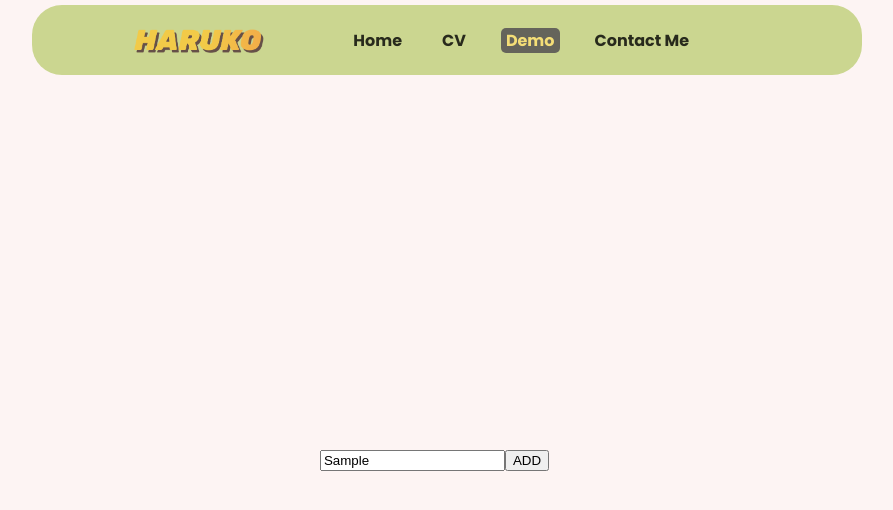
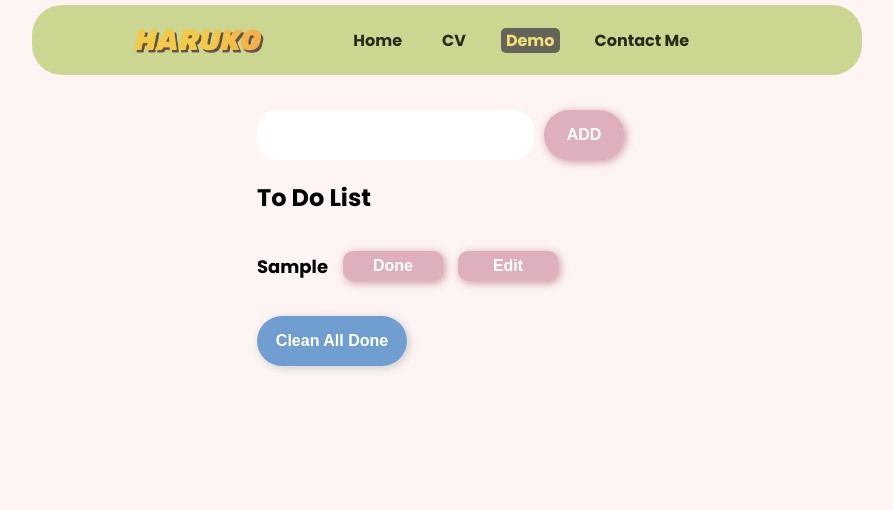
Before and after one commit to Fengziqing/portfolio, a React (Create React App) app: page /Demo/TodoList in a window 1280 px wide. Both pictures are taken after typing "Sample" into the empty fields and a click on the button "ADD". Shown: the top 510 px of the page, without its empty margins (193-1086 px from the left). Built offline with nearby package versions, Linux system fonts and the light colour scheme.

Commit message:
todo-list and restructure

```diff
--- a/src/components/BentoComponents/ClickHorizontalRectangle.scss
+++ b/src/components/BentoComponents/ClickHorizontalRectangle.scss
@@ -2,7 +2,6 @@
 
 .click-horizontal-rectangle {
     margin: var(--margin);
-    padding: 5px;
     width: var(--large-width);
     height: var(--small-heigh);
     background: #9fb0cf;
@@ -13,12 +12,11 @@
     cursor: pointer;
     text-align: center;
     transition: background-color 0.3s;
-    box-shadow: 2px 3px 2px #665048;
+    box-shadow: 2px 2px 10px #665048;
 
     img {
         object-fit: cover;
         background-color: #665048;
-        border-radius: var(--radius);
         width: 50%;
     }
 
@@ -37,6 +35,6 @@
 
     &:hover {
         opacity: 90%;
-        box-shadow: 1px 1px 0 #665048;
+        box-shadow: 1px 1px 8px gray;
     }
 }
--- a/src/components/Contact/index.js
+++ b/src/components/Contact/index.js
@@ -15,9 +15,9 @@ const Contact = () => {
     const [sendOk, setSendOk] = useState(false);
     const [sendFailed, setSendFailed] = useState(false);
     const [sendButton, setSendButton] = useState('Send');
-    const [name_error_visible, setName_error_visiable] = useState(false);
-    const [email_error_visible, setEmail_error_visible] = useState(false);
-    const [message_error_visible, setMessage_error_visible] = useState(false);
+    const [emailErrorText, setEmailErrorText] = useState('');
+    const [nameErrorText,setNameErrorText] = useState('');
+    const [messageErrorText,setMessageErrorText] = useState('');
 
     function colsePopUpWindow() {
         setSendFailed(false);
@@ -71,25 +71,37 @@ const Contact = () => {
     function handleSend (e) {
         e.preventDefault();
         //data checking
-        if (name === '') {
-            setName_error_visiable(true);
+        if (name.length === 0) {
+            setNameErrorText('At least, let me know your name 🥺🙏');
             setTimeout(() => {
-                setName_error_visiable(false);
+                setNameErrorText('');
+            }, 5000);
+            return;
+        }else if(name.length>30){
+            setNameErrorText('Your Name should shorter than 30 letters ✍️');
+            setTimeout(() => {
+                setNameErrorText('');
             }, 5000);
             return;
         }
         const emailRegex = /^[^\s@]+@[^\s@]+\.[^\s@]+$/;
         if (!emailRegex.test(email)) {
-            setEmail_error_visible(true);
+            setEmailErrorText('Please enter a valid email address 🥺🥺🥺');
             setTimeout(() => {
-                setEmail_error_visible(false);
+                setEmailErrorText('');
             }, 5000);
             return;
         }
-        if (message==='') {
-            setMessage_error_visible(true);
+        if (message.length===0) {
+            setMessageErrorText('Are you sure you don\'t wanna say anything🥺🥺🥺');
             setTimeout(() => {
-                setMessage_error_visible(false);
+                setMessageErrorText('');
+            }, 5000);
+            return;
+        }else if(message.length>5){
+            setMessageErrorText('Your message is too long ❌ , should shorter than 500 letters ✅');
+            setTimeout(() => {
+                setMessageErrorText('');
             }, 5000);
             return;
         }
@@ -108,14 +120,14 @@ const Contact = () => {
                     {needBlur && <Blur />}
                     <form onSubmit={handleSend}>
                     <p className='title'>Name *</p>
-                    <input type="text" name='name' minLength="1" maxLength="20" value={name} onChange={handleNameChange}></input>
-                    {name_error_visible && <p className="name-error">At least, let me know your name 🥺🙏</p>}
+                    <input type="text" name='name'value={name} onChange={handleNameChange}></input>
+                    <p className="name-error">{nameErrorText}</p>
                     <p className='title'>Email Address *</p>
-                    <input type="email" name='email' maxLength="50" value={email} onChange={handleEmailChange}></input>
-                    {email_error_visible && <p className="email-error">Correct email is necessary 🙋</p>}
+                    <input type="email" name='email'value={email} onChange={handleEmailChange}></input>
+                    <p className="email-error">{emailErrorText}</p>
                     <p className='title'>Message *</p>
-                    <textarea type="text" name='message' minLength="1" value={message} maxLength="500" placeholder="Type here..." onChange={handleMessageChange}></textarea>
-                    {message_error_visible && <p className="message-error">Are you sure you don't wanna say anything🥺🥺🥺</p>}
+                    <textarea type="text" name='message' value={message} placeholder="Type here..." onChange={handleMessageChange}></textarea>
+                    <p className="message-error">{messageErrorText}</p>
                     <button className="submit-button">{sendButton}</button>
                     </form>
                 </div>
--- a/src/components/Demo/ToDoList/index.js
+++ b/src/components/Demo/ToDoList/index.js
@@ -1,16 +1,87 @@
 import './index.scss';
-// import { useState } from 'react';
+import { useState } from 'react';
 
 const ToDoList = () => {
-    // const [task,setTask] = useState('');
+    const [taskName, setTaskName] = useState('');
+    const [task, setTask] = useState([]);
+    const [editValue, setEditValue] = useState('');
+    const [wrongMessage, setWrongMessage] = useState('');
 
-    return(
+    function handleTaskNameChange(e) {
+        setTaskName(e.target.value);
+    }
+    function addTask() {
+        if (taskName.length === 0) {
+            setWrongMessage('task name cannot be null');
+            setTimeout(() => {
+                setWrongMessage('');
+            }, 5000);
+            return;
+        }
+        const newTask = {
+            'name': taskName,
+            'id': Math.random(),
+            'isDone': false,
+            'ieEditing':false
+        };
+        setTask(task.concat(newTask));
+        setTaskName('');
+    }
+    function handleClickDone(targetId) {
+        const newTask = task.map(item => item.id === targetId ? { ...item, isDone: true } : item);
+        setTask(newTask);
+    }
+    function handleCleanAllDone() {
+        const newTask = task.filter(item => item.isDone === false)
+        setTask(newTask);
+    }
+    function handleClickEdit(targetId) {
+        setTask(task.map(item => item.id === targetId ? { ...item, isEditing: true } : item));
+    }
+    function handleEditValue(e) {
+        setEditValue(e.target.value);
+
+    }
+    function saveChange(targetId) {
+        const newTask = task.map(item => item.id === targetId ? { ...item, name: editValue, isDone:false, isEditing:false } : item);
+        setTask(newTask);
+    }
+    function cancelChange(targetId){
+        setTask(task.map(item=> item.id===targetId ? {...item,isEditing:false}:item));
+    }
+
+    return (
         <div className="todo-list">
-            {/* <p>Comming Soon...</p> */}
-            <input className='input'></input>
-            <button className='addbutton'>ADD</button>
-            <ul className='task'>
+            <div className='input-area'>
+                <input className='input' type='text' value={taskName} onChange={handleTaskNameChange}></input>
+                <button className='addbutton' onClick={addTask}>ADD</button>
+            </div>
+            <p className='wrong-message'>{wrongMessage}</p>
+            <h2>To Do List</h2>
+            <ul>
+                {
+                    task.map(item => {
+                        return (
+                            <li key={item.id}>
+                                {item.isEditing
+                                    ?
+                                    <>
+                                        <input className='edit-area' type='text' value={editValue} onChange={handleEditValue}></input>
+                                        <button onClick={cancelChange}>Cancel</button>
+                                        <button onClick={()=>saveChange(item.id)}>Save</button>
+                                    </>
+                                    :
+                                    <>
+                                        <p style={{ textDecoration: item.isDone ? 'line-through' : 'none' }} >{item.name}</p>
+                                        <button onClick={() => handleClickDone(item.id)}>Done</button>
+                                        <button onClick={() => handleClickEdit(item.id)}>Edit</button>
+                                    </>}
+                            </li>
+                        )
+                    })
+                }
             </ul>
+            <button className='clean-all-done' onClick={handleCleanAllDone}>Clean All Done</button>
         </div>
     )
 }
--- a/src/components/Demo/ToDoList/index.scss
+++ b/src/components/Demo/ToDoList/index.scss
@@ -1,13 +1,151 @@
-.todo-list{
-    display: flex;
+@import '../../../App.scss';
+
+.todo-list {
+    display: block;
     // background-color: aqua;
-    width: 100vh;
-    height: 100vh;
+    padding: 50px 10px;
     align-items: center;
     justify-content: center;
-    p{
+
+    .input-area {
+        display: flex;
+        align-items: center;
+
+        .addbutton {
+            color: white;
+            font-weight: bold;
+            font-size: medium;
+            margin-left: 10px;
+            width: 80px;
+            height: 50px;
+            text-align: center;
+            border-radius: 25px;
+            border: none;
+            background-color: #deb0bd;
+            box-shadow: 2px 2px 8px #cb98a1;
+
+            &:hover {
+                color: gray;
+                opacity: 0.9;
+                box-shadow: 1px 2px 0 0 #ead8b1;
+            }
+        }
+    }
+
+    .wrong-message {
+        margin: 0 10px;
+        padding: 0;
+        color: #bf5c45;
+    }
+
+    ul {
         font-weight: bolder;
-        font-size: larger;
-        animation: fadeInUp 0.5s;
+        font-size: large;
+        padding-inline-start: 0;
+
+        p {
+            max-width: 400px;
+            word-wrap: break-word;
+        }
+
+        li {
+            display: flex;
+            align-items: center;
+            padding: 0;
+
+            .edit-area {
+                height: 20px;
+                width: 40%;
+            }
+
+            button {
+                color: white;
+                font-weight: bold;
+                font-size: medium;
+                margin-left: 15px;
+                width: 100px;
+                height: 30px;
+                text-align: center;
+                border-radius: 10px;
+                border: none;
+                background-color: #deb0bd;
+                box-shadow: 2px 2px 8px #cb98a1;
+
+                &:hover {
+                    opacity: 0.9;
+                    box-shadow: 1px 2px 5px gray;
+                }
+            }
+        }
+
+    }
+
+    input {
+        caret-color: #bf5c45;
+        font-size: 20px;
+        padding: 10px 20px;
+        height: 30px;
+        width: 60%;
+        border: 0px solid #ccc;
+        border-radius: 20px;
+
+        &:focus {
+            outline: none;
+            border: 2px solid #709ED0;
+        }
+    }
+
+    .clean-all-done {
+        color: white;
+        font-weight: bold;
+        font-size: medium;
+        width: 150px;
+        height: 50px;
+        text-align: center;
+        border-radius: 25px;
+        border: none;
+        background-color: #709ED0;
+        box-shadow: 2px 2px 8px #ccc;
+
+        &:hover {
+            opacity: 0.9;
+            box-shadow: 1px 2px 0 0 #ead8b1;
+        }
     }
 }
+
+@media screen and (max-width: $small-screen-width) {
+    .todo-list {
+        .input-area {
+            .addbutton {
+                height: 30px;
+                font-size: medium;
+            }
+        }
+
+        ul {
+            li {
+                font-size: small;
+
+                p {
+                    max-width: 200px;
+                }
+
+                button {
+                    font-size: small;
+                    width: 50px;
+                }
+            }
+        }
+
+        input {
+            height: 20px;
+            max-width: 200px;
+        }
+
+        .clean-all-done {
+            height: 30px;
+            font-size: small;
+        }
+    }
+}
```
